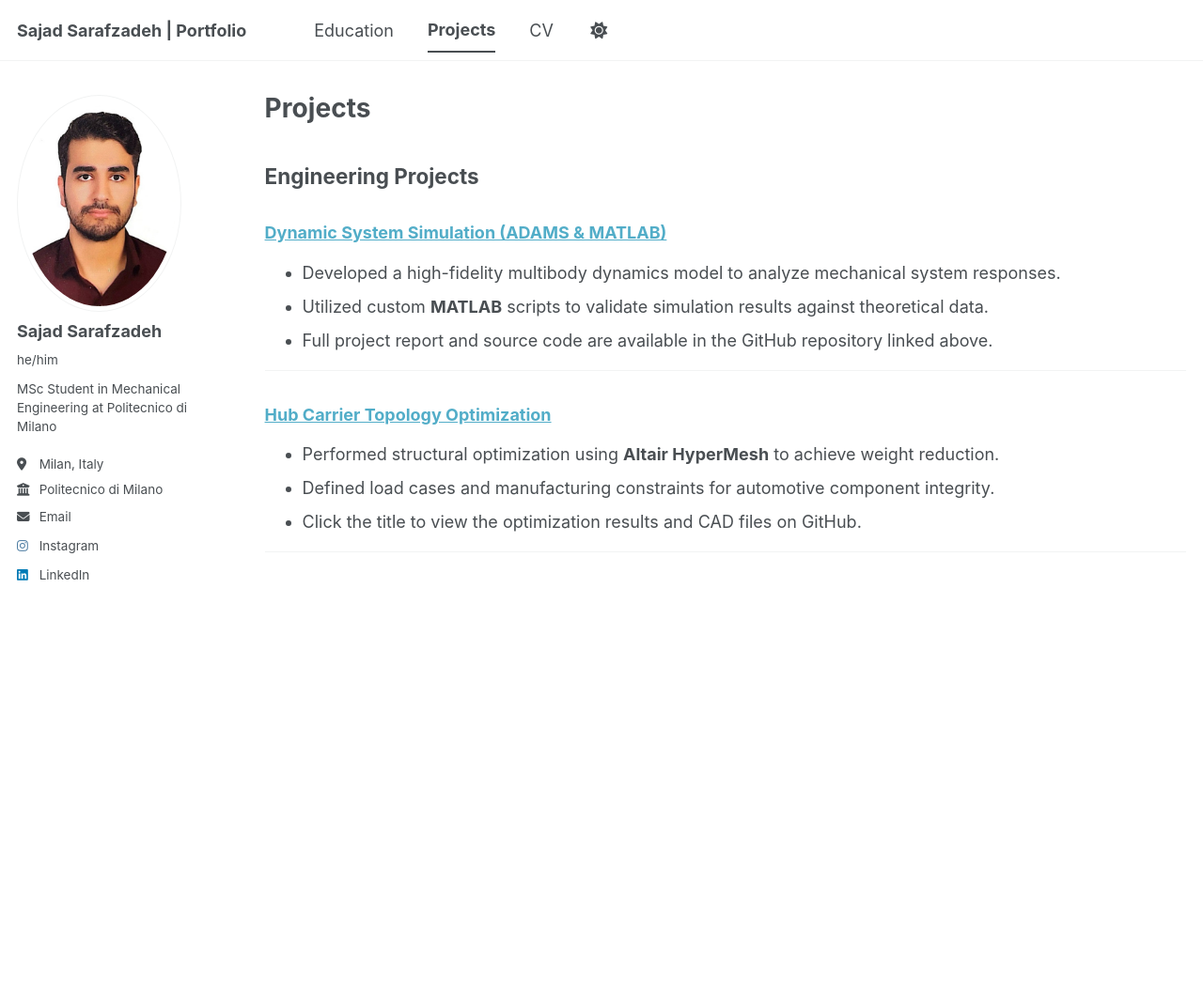
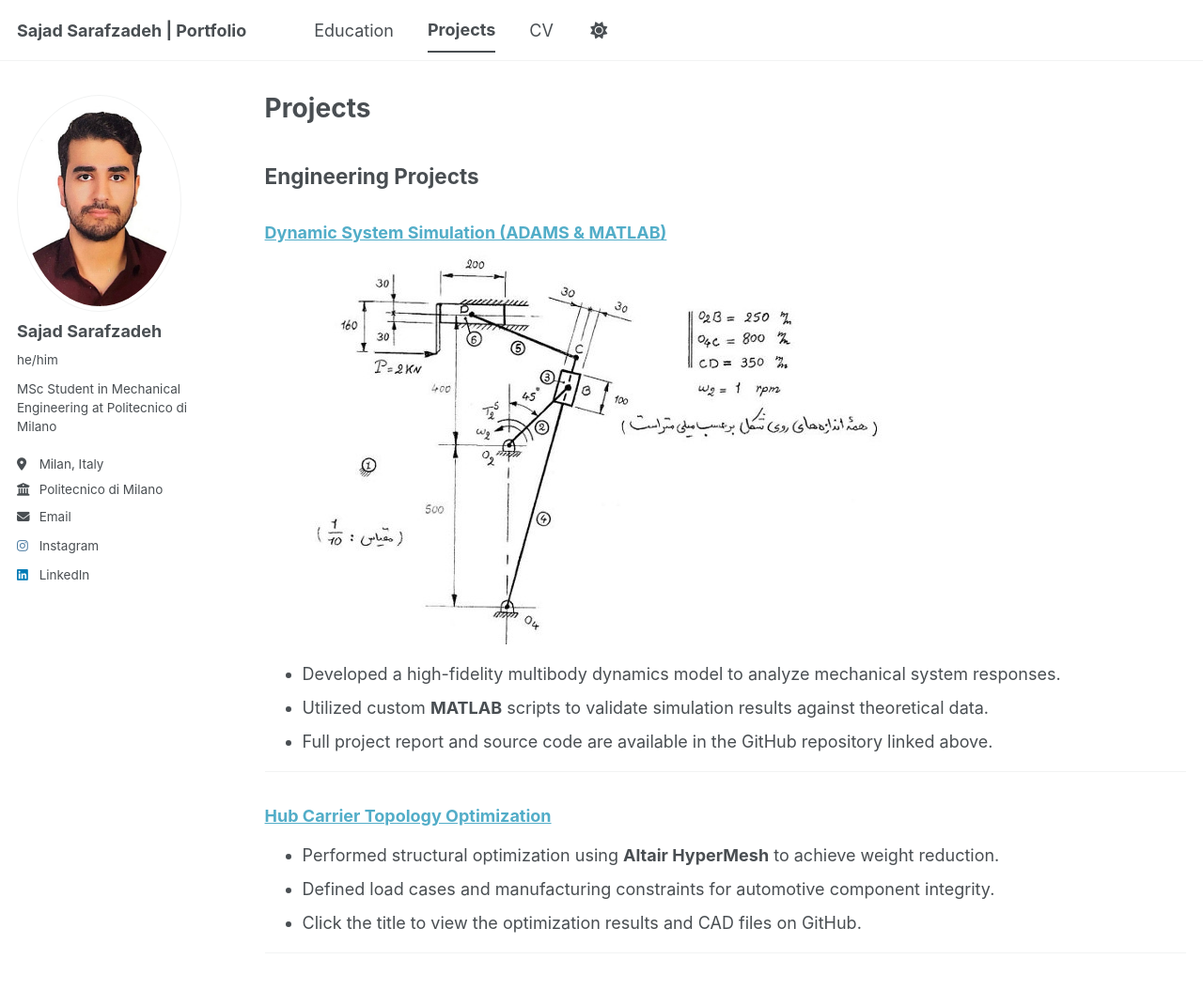
Before and after one commit to sajadsarafzadeh/sajadsarafzadeh.github.io, a Jekyll site: the page built from _pages/Projects.md, in a window 1280 px wide and 1123 px high. Shown: the top 1054 px of the window at 94% size. Built offline with Jekyll 4.4.1, drawn with Linux system fonts in a browser that asks for light colours; a script bundle is joined from its source files by our own code; library files that are not in the unit come from our copies.

Commit message:
Update Projects.md

```diff
--- a/_pages/Projects.md
+++ b/_pages/Projects.md
@@ -10,7 +10,7 @@ author_profile: true
 Engineering Projects
 ------
 
-### [Dynamic System Simulation (ADAMS & MATLAB)](https://github.com/sajadsarafzadeh/Dynamics-Project---Analysis-of-a-6-rod-mechanism)
+### [Dynamic System Simulation (ADAMS & MATLAB)](https://github.com/sajadsarafzadeh/Dynamics-Project---Analysis-of-a-6-rod-mechanism)![Schematic](/images/schematic1.jpg)
 * Developed a high-fidelity multibody dynamics model to analyze mechanical system responses.
 * Utilized custom **MATLAB** scripts to validate simulation results against theoretical data.
 * Full project report and source code are available in the GitHub repository linked above.
```
